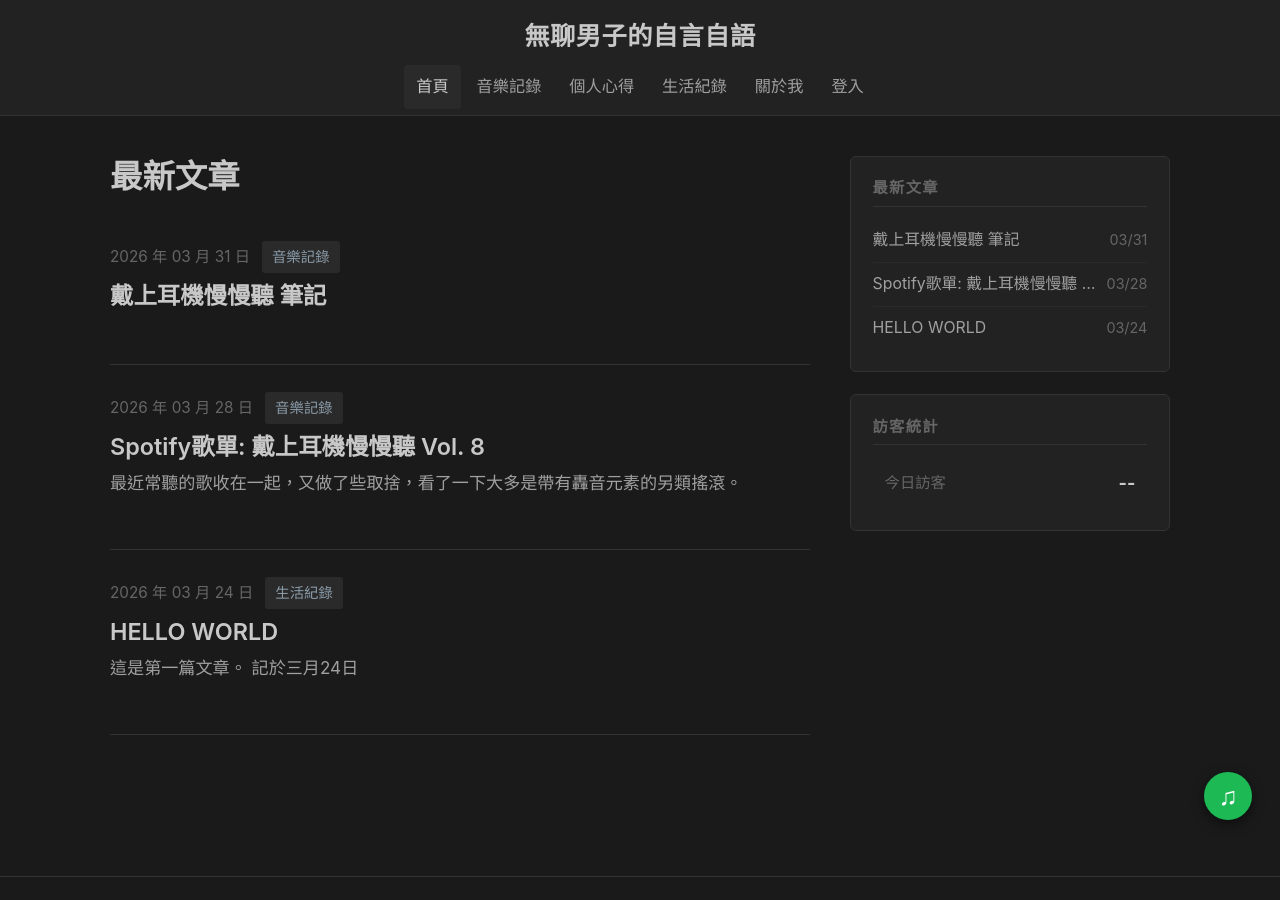
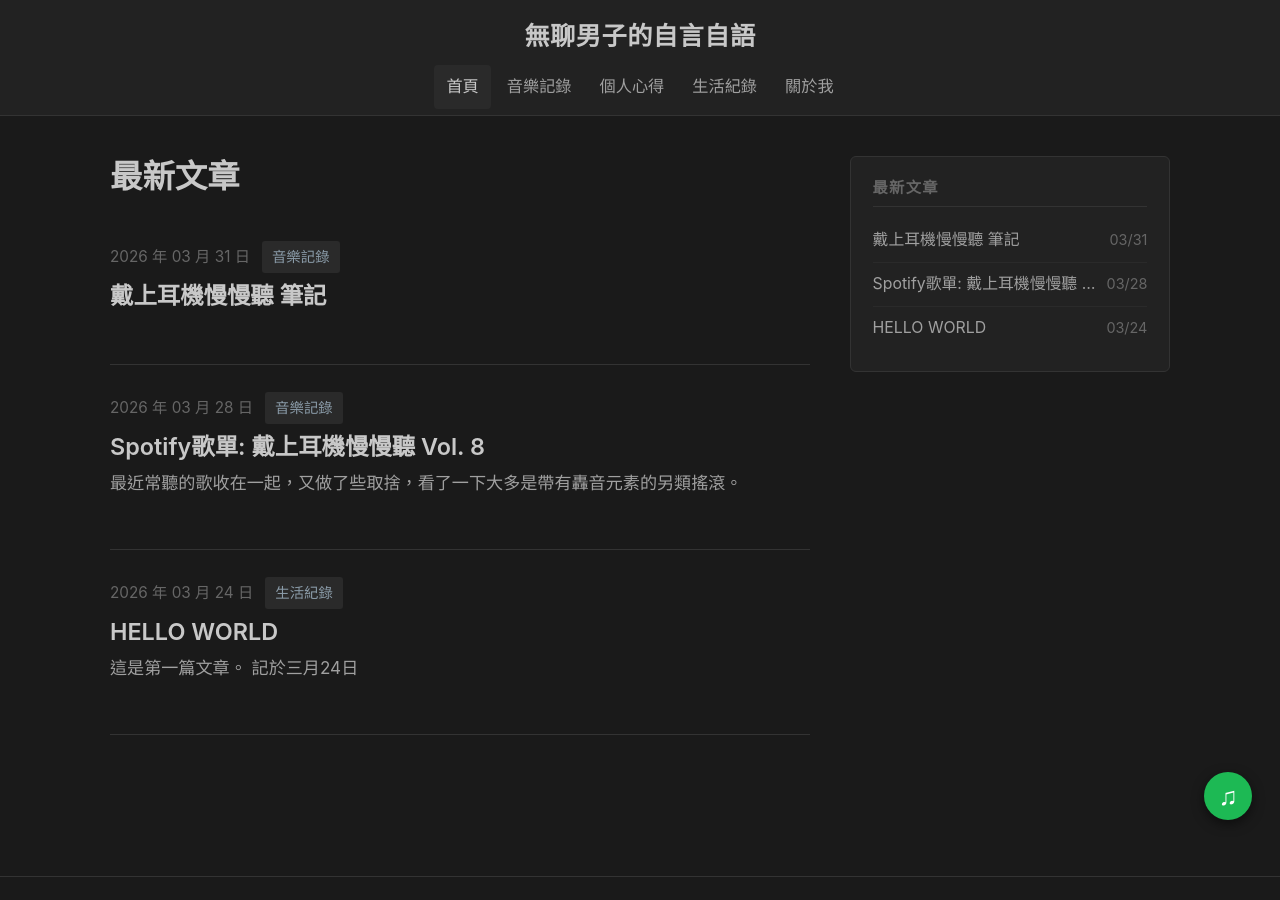
Before and after one commit to TediousMan/tediousman.github.io, a Jekyll site: the page built from index.html, in a window 1280 px wide and 900 px high. Built offline with Jekyll 4.4.1, drawn with Linux system fonts in a browser that asks for light colours; the list of posts is cut into pages by our own code; comment, search, counter and statistics services are not loaded; a style sheet for code colours, icons or effects is not loaded.

Commit message:
ux: 登入入口移到 footer + 訪客統計改為隱形計數
- 主選單移除「登入」，改放 footer 低調小字（已登入自動隱藏）
- 側欄「訪客統計」區塊移除；Firebase 計數保留照常記錄，數據留給 admin 用
- 訪客動線只留內容，站長工具不再混入門面

Co-Authored-By: Claude Fable 5 <noreply@anthropic.com>

```diff
--- a/_includes/footer.html
+++ b/_includes/footer.html
@@ -6,7 +6,14 @@
         <a href="/feed.xml">RSS</a>
         <a href="/about/">關於我</a>
         <a href="/sitemap.xml">Sitemap</a>
+        <a href="/admin/" id="footer-login-link" style="opacity:0.5;">登入</a>
       </div>
+      <script>
+        // 已登入（站長）就不用再顯示登入入口
+        if (localStorage.getItem('gh_token')) {
+          document.getElementById('footer-login-link').style.display = 'none';
+        }
+      </script>
       <p class="footer-copy">&copy; {{ 'now' | date: "%Y" }} {{ site.title }}</p>
     </div>
   </div>
--- a/_includes/header.html
+++ b/_includes/header.html
@@ -19,9 +19,6 @@
         <li><a href="{{ '/reflections' | relative_url }}" {% if page.url contains 'reflections' %}class="active"{% endif %}>個人心得</a></li>
         <li><a href="{{ '/life' | relative_url }}" {% if page.url contains 'life' %}class="active"{% endif %}>生活紀錄</a></li>
         <li><a href="{{ '/about' | relative_url }}" {% if page.url contains 'about' %}class="active"{% endif %}>關於我</a></li>
-        <li id="nav-login-link" style="list-style:none;">
-          <a href="{{ '/admin/' | relative_url }}">登入</a>
-        </li>
         <li id="nav-logout-link" style="display:none; list-style:none;">
           <a href="#" onclick="adminLogout(); return false;" style="color:#f85149;">登出</a>
         </li>
--- a/_includes/sidebar.html
+++ b/_includes/sidebar.html
@@ -15,19 +15,10 @@
   </section>
 
 
-<section class="sidebar-section visitor-stats">
-    <h3>訪客統計</h3>
-    <div class="visitor-counter">
-      <div class="visitor-item">
-        <span class="visitor-label">今日訪客</span>
-        <span class="visitor-count" id="today_visitor_count">--</span>
-      </div>
-    </div>
-
-    <!-- Firebase 今日訪客精確計數 -->
+<!-- Firebase 訪客計數：只記錄不顯示（數據留給 admin 用） -->
     <script type="module">
       import { initializeApp } from 'https://www.gstatic.com/firebasejs/10.12.0/firebase-app.js';
-      import { getDatabase, ref, runTransaction, onValue } from 'https://www.gstatic.com/firebasejs/10.12.0/firebase-database.js';
+      import { getDatabase, ref, runTransaction } from 'https://www.gstatic.com/firebasejs/10.12.0/firebase-database.js';
 
       const firebaseConfig = {
         apiKey: "AIzaSyDUTVITEnxscPQadv0qbL33lRuPU-ClZU8",
@@ -51,12 +42,5 @@
         sessionStorage.setItem('visited_' + today, '1');
         runTransaction(todayRef, (current) => (current || 0) + 1);
       }
-
-      // 即時顯示今日訪客數
-      onValue(todayRef, (snapshot) => {
-        const count = snapshot.val() || 0;
-        document.getElementById('today_visitor_count').textContent = count;
-      });
     </script>
-  </section>
 </aside>
```
Also changed, not shown: other parts of _includes/header.html (+0 -1 lines).
